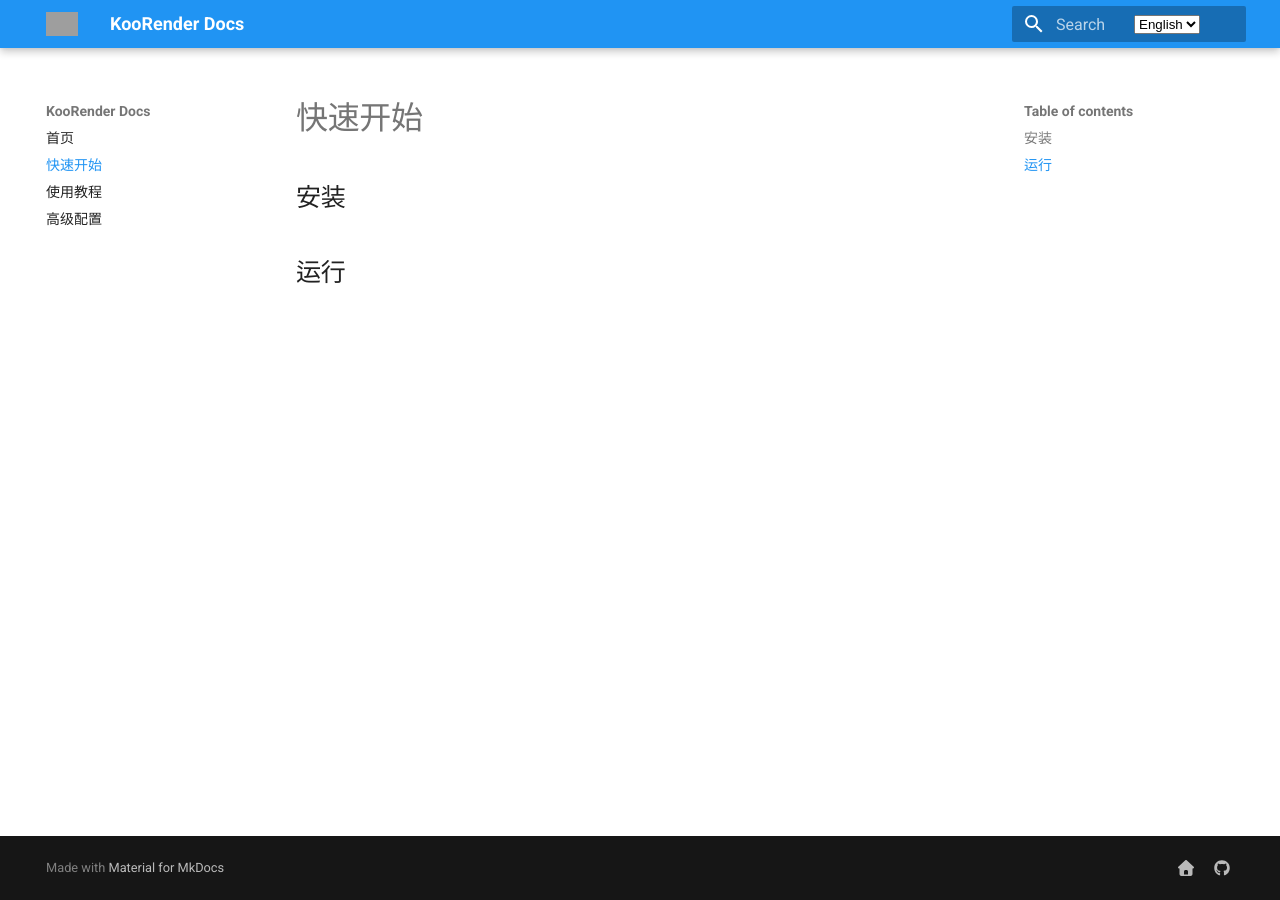
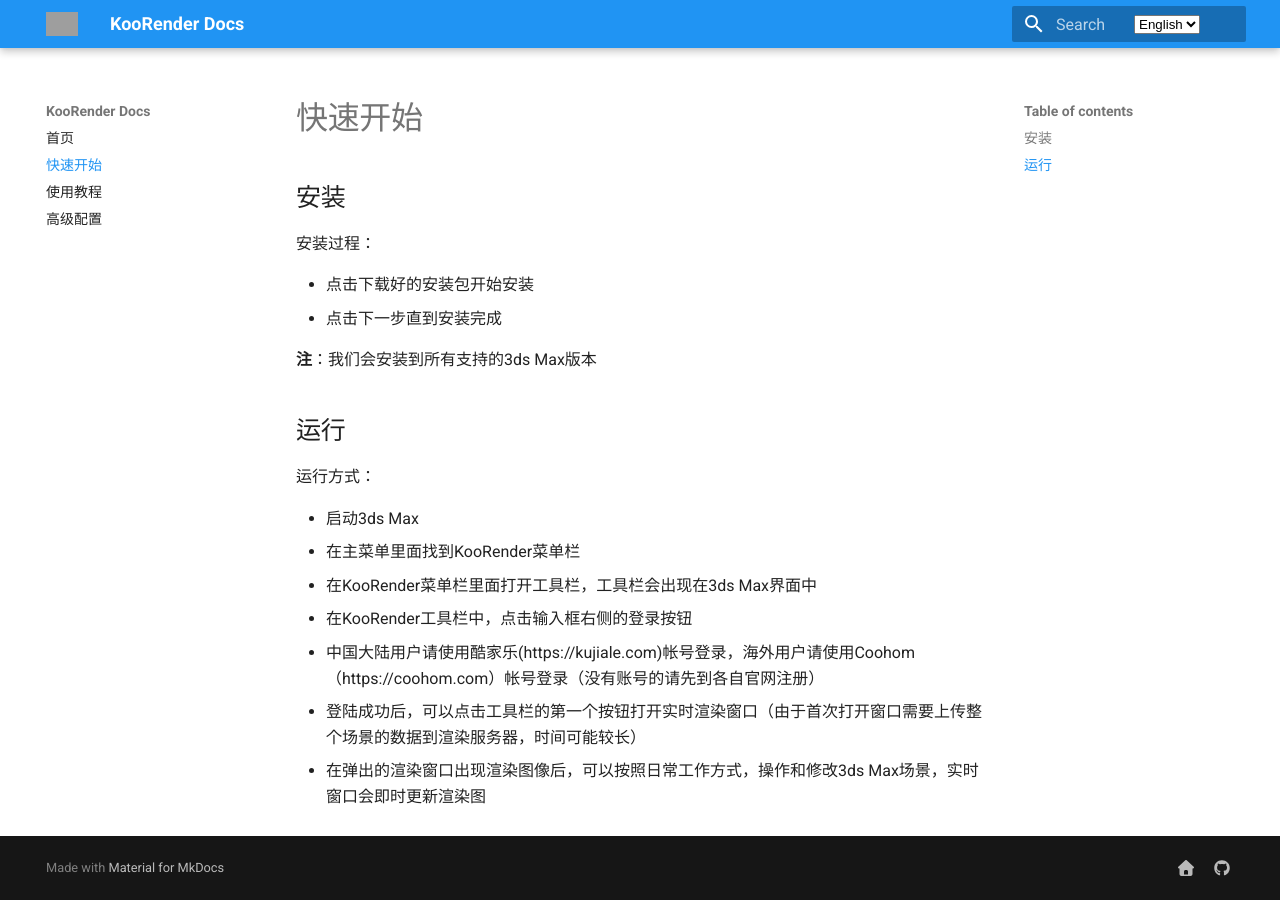
Before and after one commit to KooRender/koorender.github.io, an MkDocs documentation site: the page built from docs/start.md, in a window 1280 px wide. Built offline with MkDocs 1.6.1 and Material for MkDocs 9.7.7, drawn with Linux system fonts in a browser that asks for light colours; grey boxes are pictures that could not be loaded.

Commit message:
Add simple document for quick start.

```diff
--- a/docs/start.md
+++ b/docs/start.md
@@ -1,3 +1,22 @@
 # 快速开始
+
 ## 安装
+
+安装过程：
+
+- 点击下载好的安装包开始安装
+- 点击下一步直到安装完成
+
+**注**：我们会安装到所有支持的3ds Max版本
+
 ## 运行
+
+运行方式：
+
+- 启动3ds Max
+- 在主菜单里面找到KooRender菜单栏
+- 在KooRender菜单栏里面打开工具栏，工具栏会出现在3ds Max界面中
+- 在KooRender工具栏中，点击输入框右侧的登录按钮
+- 中国大陆用户请使用酷家乐(https://kujiale.com)帐号登录，海外用户请使用Coohom（https://coohom.com）帐号登录（没有账号的请先到各自官网注册）
+- 登陆成功后，可以点击工具栏的第一个按钮打开实时渲染窗口（由于首次打开窗口需要上传整个场景的数据到渲染服务器，时间可能较长）
+- 在弹出的渲染窗口出现渲染图像后，可以按照日常工作方式，操作和修改3ds Max场景，实时窗口会即时更新渲染图
```
Also changed, not shown: docs_en/start.md (+20 -1 lines).
